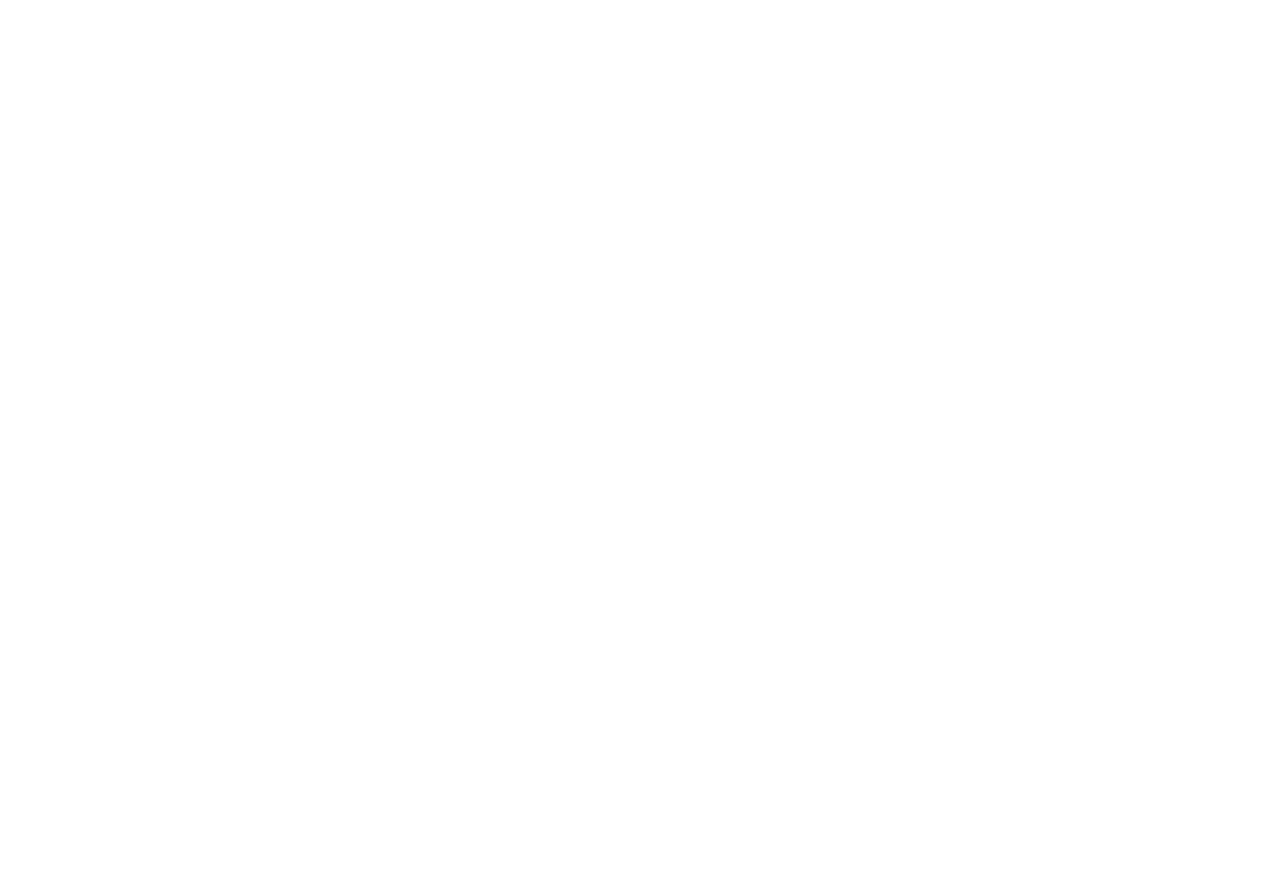
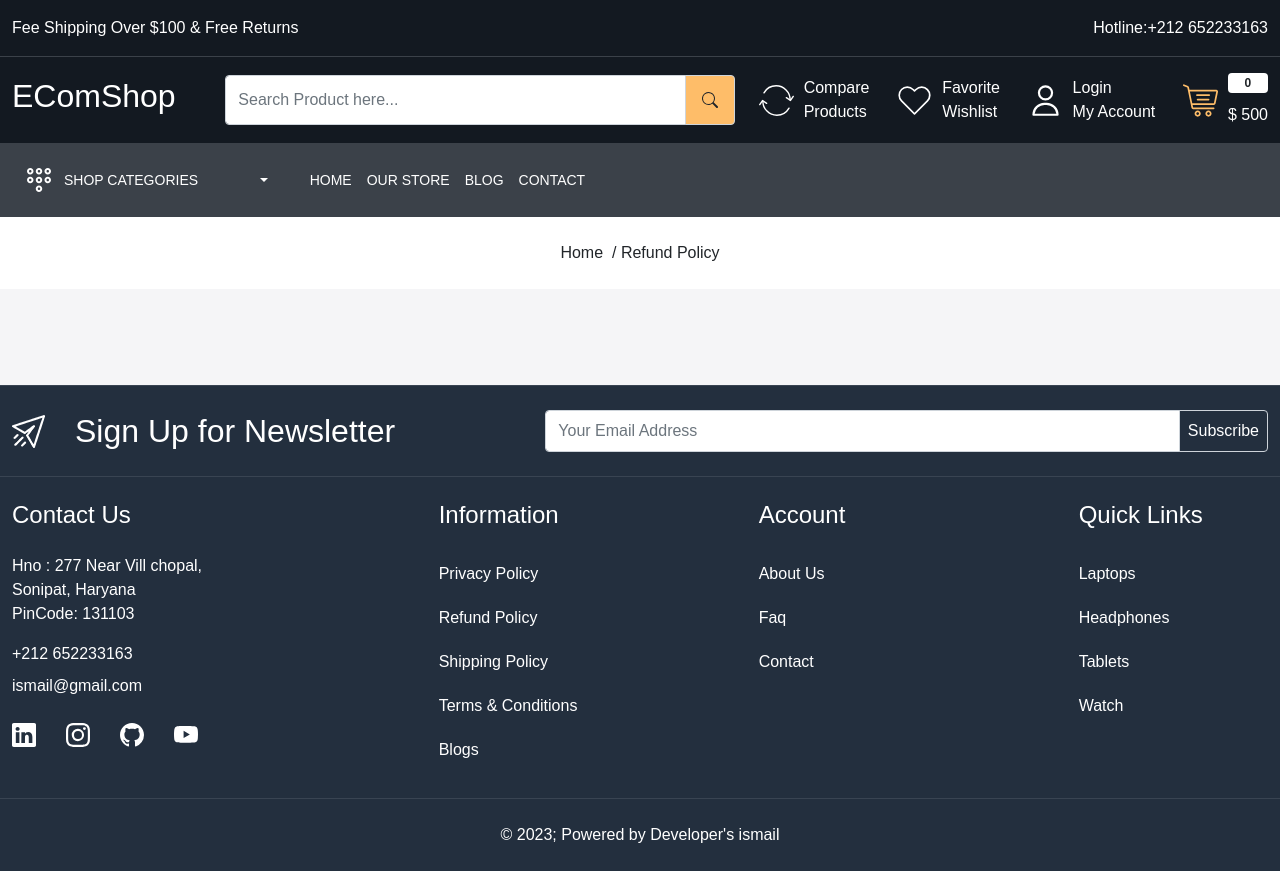
Before and after one commit to ismail-safha/MERN_ECOM_UI_BACK_END_DASHBORD, a React (Vite) app: page /refund-policy in a window 1280 px wide. Before the commit this address had no page. Before the commit the page ends 800 px from the top, so only its background shows below. Built offline with nearby package versions, Linux system fonts and the light colour scheme.

Commit message:
refund-policy page

```diff
--- a/src/App.jsx
+++ b/src/App.jsx
@@ -13,6 +13,7 @@
 import Signup from "./pages/Signup";
 import Resetpassword from "./pages/Resetpassword";
 import PrivacyPolicy from "./pages/PrivacyPolicy";
+import RefundPloicy from "./pages/RefundPloicy";
 
 function App() {
   return (
@@ -32,6 +33,7 @@
             <Route path="signup" element={<Signup />} />
             <Route path="reset-password" element={<Resetpassword />} />
             <Route path="privacy-policy" element={<PrivacyPolicy />} />
+            <Route path="refund-policy" element={<RefundPloicy />} />
           </Route>
         </Routes>
       </BrowserRouter>
--- /dev/null
+++ b/src/pages/RefundPloicy.jsx
@@ -0,0 +1,22 @@
+import BreadCrumb from "../components/BreadCrumb";
+import Meta from "../components/Meta";
+
+const RefundPloicy = () => {
+  return (
+    <>
+      <Meta title={"Refund Policy"} />
+      <BreadCrumb title="Refund Policy" />
+      <section className="policy-wrapper py-5 home-wrapper-2">
+        <div className="container-xxl">
+          <div className="row">
+            <div className="col-12">
+              <div className="policy"></div>
+            </div>
+          </div>
+        </div>
+      </section>
+    </>
+  );
+};
+
+export default RefundPloicy;
```
Also changed, not shown: 1 other file (tests, documents, lock files or other folders).
